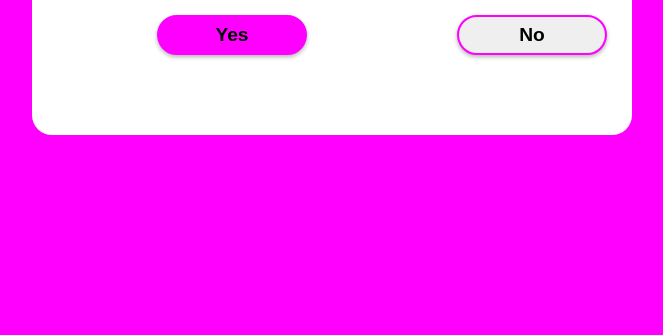
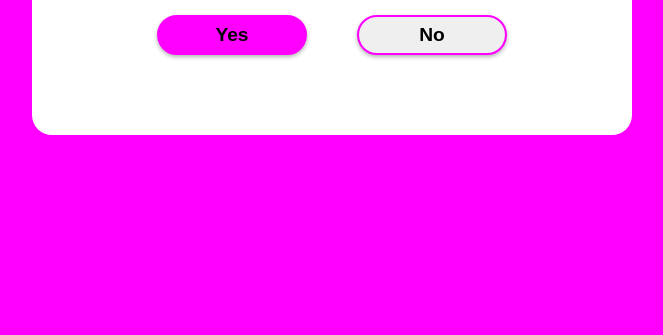
Before and after one commit to Anshul7618/TimePass, a plain HTML site: page index.html in a window 1280 px wide. Shown: the part 465-800 px from the top of the page, without its empty margins (308-971 px from the left). Drawn offline with Linux system fonts and the light colour scheme.

Commit message:
Update style.css

```diff
--- a/style.css
+++ b/style.css
@@ -66,6 +66,6 @@ background: #FF00FF;
 }
 
 button:nth-child(2)  {
-margin-right: -400px;
+margin-right: -200px;
 colour: #FF00FF;
 }
```
